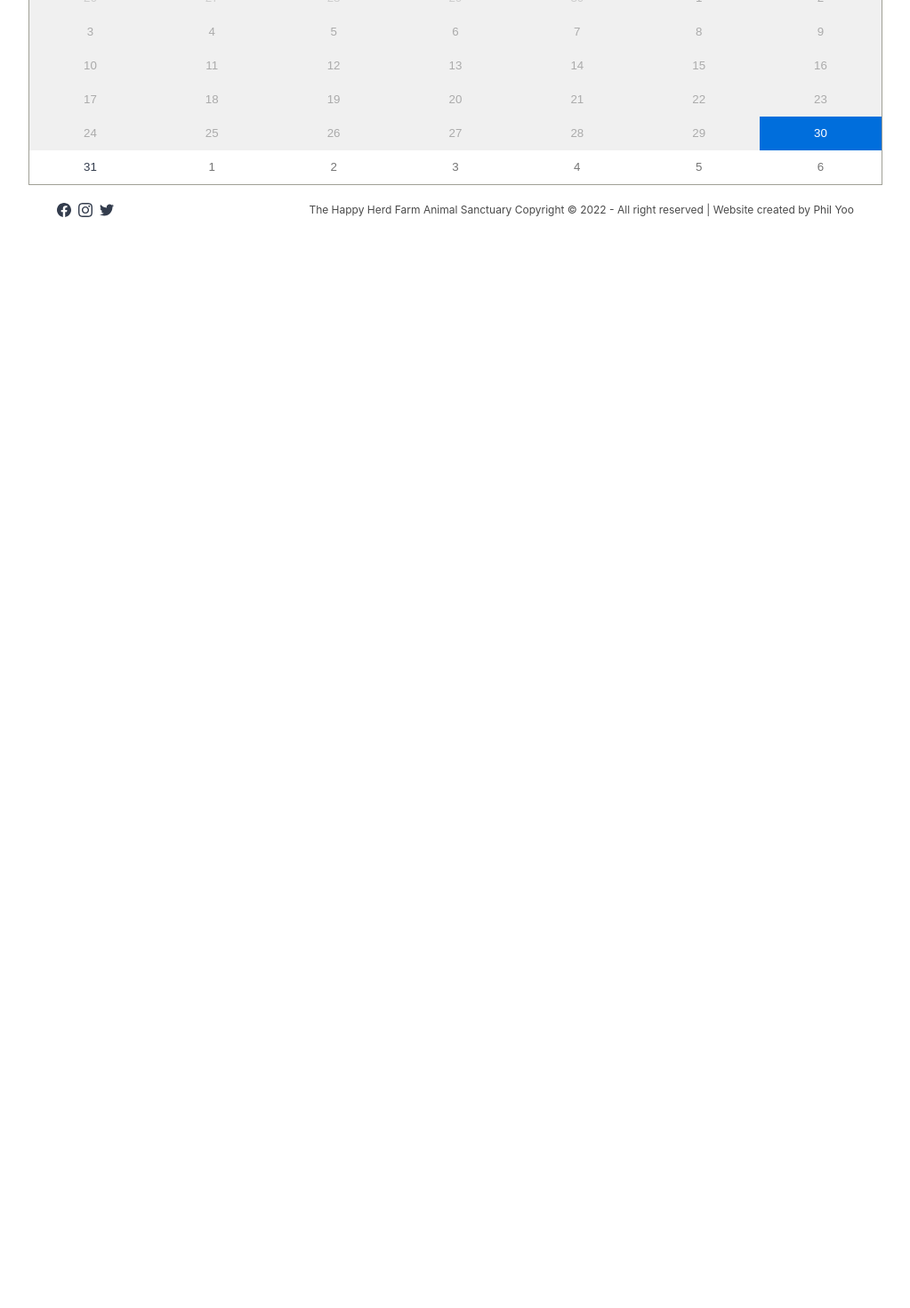
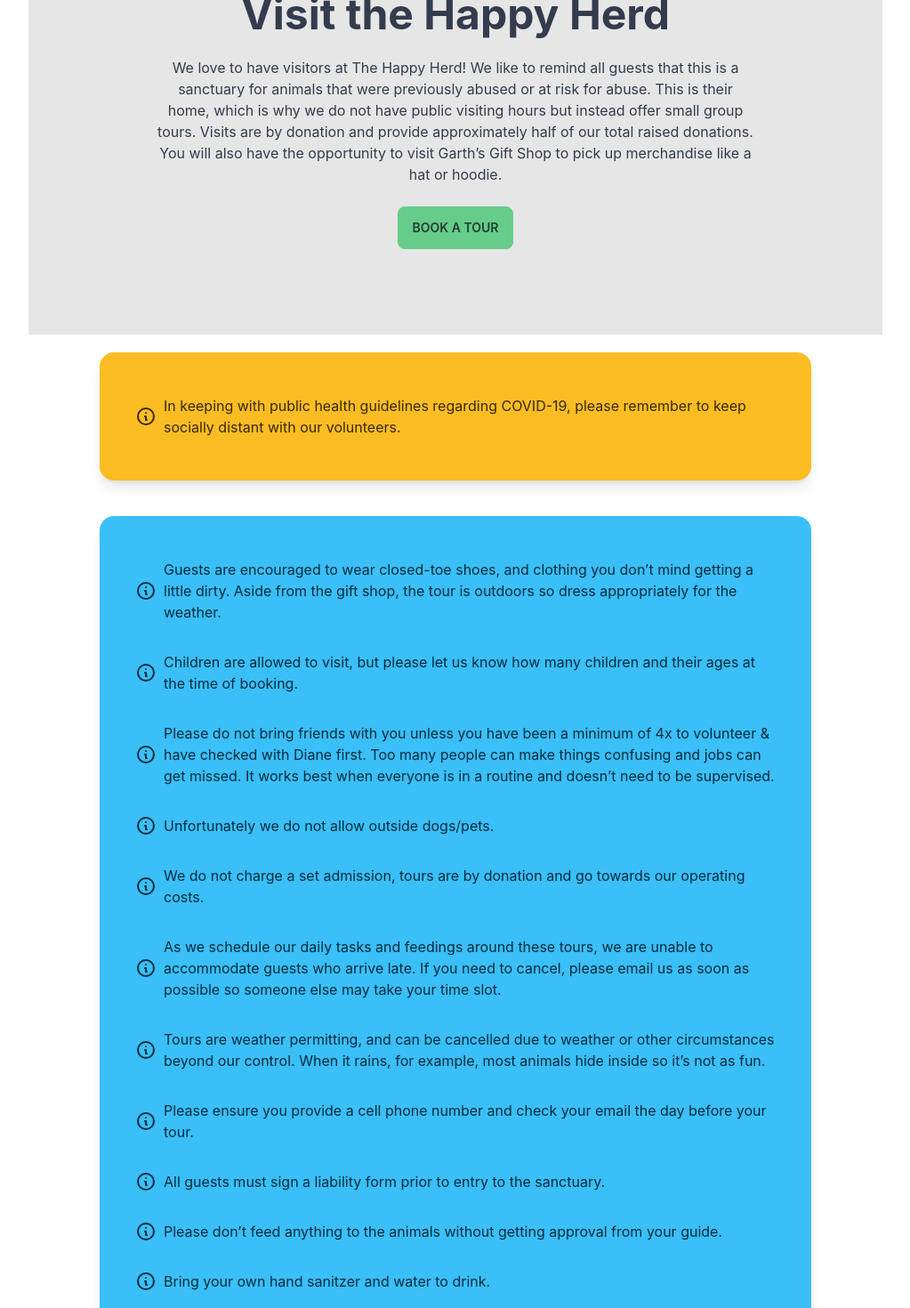
Before and after one commit to josemourinho333/happyherd, a Next.js app in the folder client/: page /tour in a window 1280 px wide. Shown: the part 240-1710 px from the top of the page at 89% size, without its empty margins (128-1151 px from the left). Before the commit the page ends 800 px from the top, so only its background shows below. Built offline with nearby package versions, Linux system fonts and the light colour scheme.

Commit message:
Update hero for more flexibility, add tour click function to open modal

```diff
--- /dev/null
+++ b/client/components/DayModal.jsx
@@ -0,0 +1,20 @@
+import React from 'react';
+
+const DayModal = ({clickedDay}) => {
+  return (
+    <>
+      <input type="checkbox" id="my-modal-6" className="modal-toggle" />
+      <div className="modal modal-bottom sm:modal-middle">
+        <div className="modal-box">
+          <h3 className="font-bold text-lg">Congratulations random Internet user!</h3>
+          <p className="py-4">You've been selected for a chance to get one year of subscription to use Wikipedia for free!</p>
+          <div className="modal-action">
+            <label htmlFor="my-modal-6" className="btn">Yay!</label>
+          </div>
+        </div>
+      </div>
+    </>
+  )
+}
+
+export default DayModal;
--- a/client/components/hero.jsx
+++ b/client/components/hero.jsx
@@ -1,17 +1,17 @@
 import React from 'react';
 
-const Hero = ({title, children, cta}) => {
+const Hero = ({title, children, cta, link}) => {
   return (
     <div className="hero h-[60vh] bg-base-200">
       <div className="hero-content text-center">
-        <div className="max-w-md">
+        <div className="max-w-2xl">
           <h1 className="text-5xl font-bold">{title}</h1>
           <p className="py-6">{children}</p>
           {
             !cta
               ? <></>
               : <button className="btn btn-primary">
-                  <a href="/donate">{cta}</a>
+                  <a href={link ? link : cta}>{cta}</a>
                 </button>
           }
         </div>
--- a/client/components/navbar.jsx
+++ b/client/components/navbar.jsx
@@ -6,7 +6,7 @@ const NavBar = () => {
 
   return (
     <>
-      <div className="navbar bg-base-100 py-4 px-0 justify-center sticky top-0 z-[501] sm:px-[5rem] md:px-[6rem] lg:px-[12rem] sm:justify-between md:justify-between lg:justify-between">
+      <div className="navbar bg-blue-200 py-5 px-0 justify-center sticky top-0 z-[501] sm:px-[5rem] md:px-[6rem] lg:px-[12rem] sm:justify-between md:justify-between lg:justify-between">
       <div className="navbar-start">
         <div className="dropdown">
           <label tabIndex={0} className="btn btn-ghost lg:hidden">
@@ -40,8 +40,8 @@ const NavBar = () => {
             <li><a className="/contact">Contact</a></li>
           </ul>
         </div>
-        <a className="btn btn-ghost p-0" href="/">
-          <img src="https://happyherd.org/wp-content/uploads/2017/12/TheHappyHerd-Logo.png" alt="logo" className="logo-img w-[125px]" />
+        <a className="btn btn-ghost p-0 content-center" href="/">
+          <img src="https://happyherd.org/wp-content/uploads/2017/12/TheHappyHerd-Logo.png" alt="logo" className="logo-img w-[115px]" />
         </a>
       </div>
       <div className="navbar-end hidden text-md lg:flex">
--- a/client/pages/inlovingmemory.jsx
+++ b/client/pages/inlovingmemory.jsx
@@ -57,7 +57,7 @@ const InLovingMemory = () => {
 
   return (
     <section className="flex flex-col items-center">
-      <Hero title="In Loving Memory" cta="Donate">
+      <Hero title="In Loving Memory" cta="donate">
         Gone but never forgotten. You can help us these animals and enrich their lives.
       </Hero>
       <div className="flex flex-wrap justify-center my-[2rem] gap-[2rem]">
--- a/client/pages/pigyoga.jsx
+++ b/client/pages/pigyoga.jsx
@@ -1,5 +1,4 @@
 import React from 'react';
-import Hero from '../components/hero';
 import { request } from 'graphql-request';
 import useSWR from 'swr';
 
--- a/client/pages/rescuedanimals.jsx
+++ b/client/pages/rescuedanimals.jsx
@@ -94,7 +94,7 @@ const rescuedanimals = () => {
 
   return (
     <section className="flex flex-col items-center">
-      <Hero title="Meet Our Residents" cta="Donate">
+      <Hero title="Meet Our Residents" cta="donate">
         Here is our most up to date directory of family members. The following friends are current residents and call the Happy Herd Farm Sanctuary their home. With the freedom to roam and taken care of with the assistance of the founders and volunteers, our family is very happy.
       </Hero>
       {/* <h1 className="text-primary text-5xl font-semibold">Meet our residents</h1>
--- a/client/pages/supporters.jsx
+++ b/client/pages/supporters.jsx
@@ -42,7 +42,7 @@ const Supporters = () => {
 
   return (
     <>
-      <Hero title="Our Supporters" cta="Donate">
+      <Hero title="Our Supporters" cta="donate">
         The Happy Herd is very lucky to have so many amazing supporters, including local businesses, vegan companies and other animal rescues. Thank you as well to individual contributors, we greatly appreciate your support!
       </Hero>
       <section className="flex flex-wrap justify-center gap-10 my-5">
--- a/client/pages/tour.jsx
+++ b/client/pages/tour.jsx
@@ -1,14 +1,83 @@
 import React, { useState } from 'react';
 import Calendar from 'react-calendar';
 import 'react-calendar/dist/Calendar.css';
-
+import Hero from '../components/hero';
+import DayModal from '../components/DayModal';
 
 const Tour = () => {
   const [value, onChange] = useState(new Date());
+  const [clickedDay, setClickedDay] = useState(null);
+
+  const clickDay = (value) => {
+    console.log('clicked', value);
+    document.getElementById('my-modal-6').checked = true;
+  }
 
   return (
-    <div className="flex justify-center">
-      <Calendar onChange={onChange} value={value} minDate={new Date()}/>
+    <div className="flex flex-col justify-center items-center">
+      <Hero title="Visit the Happy Herd" cta="book a tour" link="#tour">
+        We love to have visitors at The Happy Herd! We like to remind all guests that this is a sanctuary for animals that were previously abused or at risk for abuse. This is their home, which is why we do not have public visiting hours but instead offer small group tours. Visits are by donation and provide approximately half of our total raised donations. You will also have the opportunity to visit Garth’s Gift Shop to pick up merchandise like a hat or hoodie.
+      </Hero>
+
+      <div className="alert alert-warning shadow-lg flex flex-col w-5/6 items-start p-10 my-5">
+        <div className="py-2">
+          <svg xmlns="http://www.w3.org/2000/svg" fill="none" viewBox="0 0 24 24" className="stroke-current flex-shrink-0 w-6 h-6"><path strokeLinecap="round" strokeLinejoin="round" strokeWidth="2" d="M13 16h-1v-4h-1m1-4h.01M21 12a9 9 0 11-18 0 9 9 0 0118 0z"></path></svg>
+          <span>In keeping with public health guidelines regarding COVID-19, please remember to keep socially distant with our volunteers.</span>
+        </div>
+      </div>
+
+      <div className="alert alert-info shadow-lg flex flex-col w-5/6 items-start p-10 my-5">
+        <div className="py-2">
+          <svg xmlns="http://www.w3.org/2000/svg" fill="none" viewBox="0 0 24 24" className="stroke-current flex-shrink-0 w-6 h-6"><path strokeLinecap="round" strokeLinejoin="round" strokeWidth="2" d="M13 16h-1v-4h-1m1-4h.01M21 12a9 9 0 11-18 0 9 9 0 0118 0z"></path></svg>
+          <span>Guests are encouraged to wear closed-toe shoes, and clothing you don’t mind getting a little dirty. Aside from the gift shop, the tour is outdoors so dress appropriately for the weather.</span>
+        </div>
+        <div className="py-2">
+          <svg xmlns="http://www.w3.org/2000/svg" fill="none" viewBox="0 0 24 24" className="stroke-current flex-shrink-0 w-6 h-6"><path strokeLinecap="round" strokeLinejoin="round" strokeWidth="2" d="M13 16h-1v-4h-1m1-4h.01M21 12a9 9 0 11-18 0 9 9 0 0118 0z"></path></svg>
+          <span>Children are allowed to visit, but please let us know how many children and their ages at the time of booking.
+          </span>
+        </div>
+        <div className="py-2">
+          <svg xmlns="http://www.w3.org/2000/svg" fill="none" viewBox="0 0 24 24" className="stroke-current flex-shrink-0 w-6 h-6"><path strokeLinecap="round" strokeLinejoin="round" strokeWidth="2" d="M13 16h-1v-4h-1m1-4h.01M21 12a9 9 0 11-18 0 9 9 0 0118 0z"></path></svg>
+          <span>Please do not bring friends with you unless you have been a minimum of 4x to volunteer & have checked with Diane first. Too many people can make things confusing and jobs can get missed. It works best when everyone is in a routine and doesn’t need to be supervised.</span>
+        </div>
+        <div className="py-2">
+          <svg xmlns="http://www.w3.org/2000/svg" fill="none" viewBox="0 0 24 24" className="stroke-current flex-shrink-0 w-6 h-6"><path strokeLinecap="round" strokeLinejoin="round" strokeWidth="2" d="M13 16h-1v-4h-1m1-4h.01M21 12a9 9 0 11-18 0 9 9 0 0118 0z"></path></svg>
+          <span>Unfortunately we do not allow outside dogs/pets.</span>
+        </div>
+        <div className="py-2">
+          <svg xmlns="http://www.w3.org/2000/svg" fill="none" viewBox="0 0 24 24" className="stroke-current flex-shrink-0 w-6 h-6"><path strokeLinecap="round" strokeLinejoin="round" strokeWidth="2" d="M13 16h-1v-4h-1m1-4h.01M21 12a9 9 0 11-18 0 9 9 0 0118 0z"></path></svg>
+          <span>We do not charge a set admission, tours are by donation and go towards our operating costs.</span>
+        </div>
+        <div className="py-2">
+          <svg xmlns="http://www.w3.org/2000/svg" fill="none" viewBox="0 0 24 24" className="stroke-current flex-shrink-0 w-6 h-6"><path strokeLinecap="round" strokeLinejoin="round" strokeWidth="2" d="M13 16h-1v-4h-1m1-4h.01M21 12a9 9 0 11-18 0 9 9 0 0118 0z"></path></svg>
+          <span>As we schedule our daily tasks and feedings around these tours, we are unable to accommodate guests who arrive late. If you need to cancel, please email us as soon as possible so someone else may take your time slot.</span>
+        </div>
+        <div className="py-2">
+          <svg xmlns="http://www.w3.org/2000/svg" fill="none" viewBox="0 0 24 24" className="stroke-current flex-shrink-0 w-6 h-6"><path strokeLinecap="round" strokeLinejoin="round" strokeWidth="2" d="M13 16h-1v-4h-1m1-4h.01M21 12a9 9 0 11-18 0 9 9 0 0118 0z"></path></svg>
+          <span>Tours are weather permitting, and can be cancelled due to weather or other circumstances beyond our control. When it rains, for example, most animals hide inside so it’s not as fun.</span>
+        </div>
+        <div className="py-2">
+          <svg xmlns="http://www.w3.org/2000/svg" fill="none" viewBox="0 0 24 24" className="stroke-current flex-shrink-0 w-6 h-6"><path strokeLinecap="round" strokeLinejoin="round" strokeWidth="2" d="M13 16h-1v-4h-1m1-4h.01M21 12a9 9 0 11-18 0 9 9 0 0118 0z"></path></svg>
+          <span>Please ensure you provide a cell phone number and check your email the day before your tour.</span>
+        </div>
+        <div className="py-2">
+          <svg xmlns="http://www.w3.org/2000/svg" fill="none" viewBox="0 0 24 24" className="stroke-current flex-shrink-0 w-6 h-6"><path strokeLinecap="round" strokeLinejoin="round" strokeWidth="2" d="M13 16h-1v-4h-1m1-4h.01M21 12a9 9 0 11-18 0 9 9 0 0118 0z"></path></svg>
+          <span>All guests must sign a liability form prior to entry to the sanctuary.</span>
+        </div>
+        <div className="py-2">
+          <svg xmlns="http://www.w3.org/2000/svg" fill="none" viewBox="0 0 24 24" className="stroke-current flex-shrink-0 w-6 h-6"><path strokeLinecap="round" strokeLinejoin="round" strokeWidth="2" d="M13 16h-1v-4h-1m1-4h.01M21 12a9 9 0 11-18 0 9 9 0 0118 0z"></path></svg>
+          <span>Please don’t feed anything to the animals without getting approval from your guide.</span>
+        </div>
+        <div className="py-2">
+          <svg xmlns="http://www.w3.org/2000/svg" fill="none" viewBox="0 0 24 24" className="stroke-current flex-shrink-0 w-6 h-6"><path strokeLinecap="round" strokeLinejoin="round" strokeWidth="2" d="M13 16h-1v-4h-1m1-4h.01M21 12a9 9 0 11-18 0 9 9 0 0118 0z"></path></svg>
+          <span>Bring your own hand sanitzer and water to drink.</span>
+        </div>
+      </div>
+
+      <div id="tour" className="w-5/6 my-5">
+        <Calendar onChange={onChange} value={value} minDate={new Date()} onClickDay={(value) => clickDay(value)}/>
+      </div>
+      <DayModal />
     </div>
   )
 }
--- a/client/pages/volunteer.jsx
+++ b/client/pages/volunteer.jsx
@@ -4,7 +4,7 @@ const Volunteer = () => {
 
   return (
     <section className="flex flex-col items-center">
-      <Hero title="Volunteer at the Happy Herd" cta="Volunteer">
+      <Hero title="Volunteer at the Happy Herd" cta="volunteer">
         We would love to have you. The more organized we are and the more commitment we have from our amazing volunteers, the better the experience will be for you and for the animals. They also enjoy seeing the same, familiar faces and love to bond with volunteers that can commit to a specific schedule.
       </Hero>
 
--- a/client/styles/globals.scss
+++ b/client/styles/globals.scss
@@ -8,7 +8,7 @@ body {
   margin: 0;
   font-family: -apple-system, BlinkMacSystemFont, Segoe UI, Roboto, Oxygen,
     Ubuntu, Cantarell, Fira Sans, Droid Sans, Helvetica Neue, sans-serif;
-  background-color: #fff;
+  // background-color: #fff;
 }
 
 a {
```
